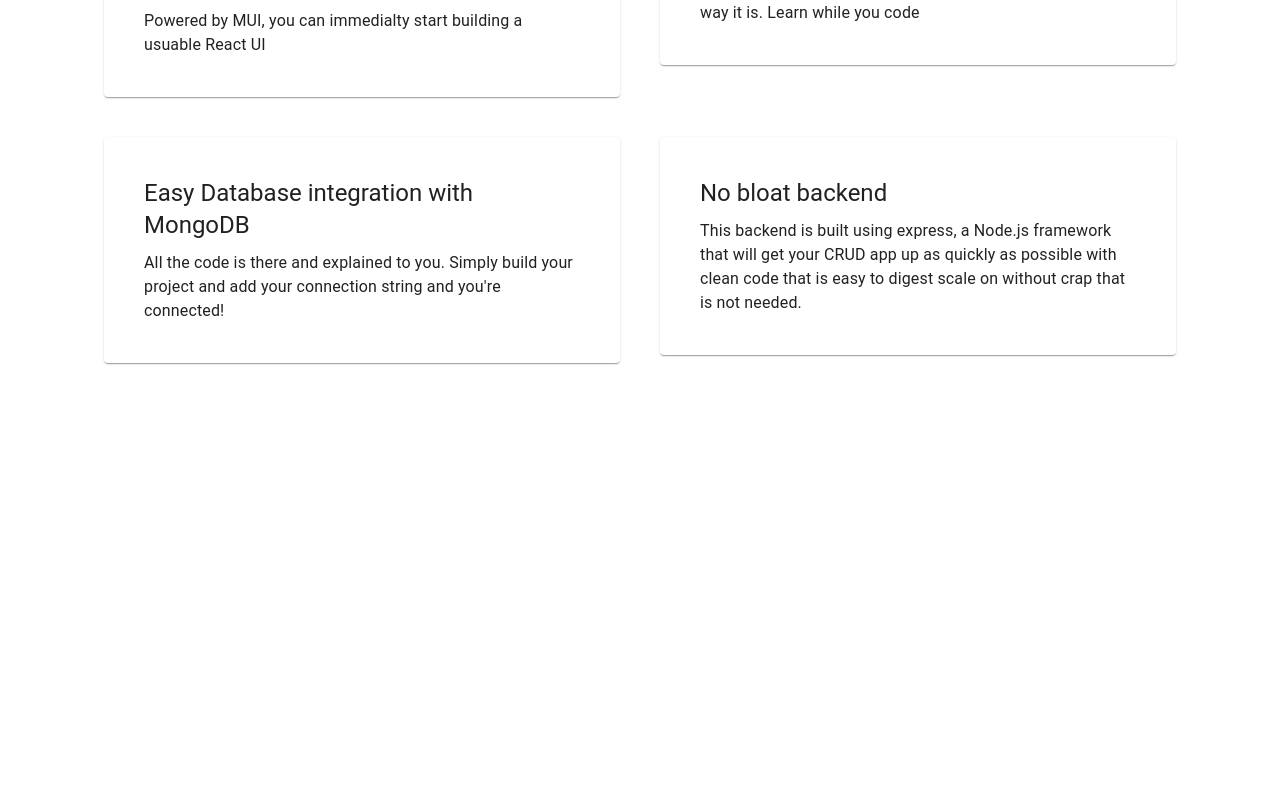
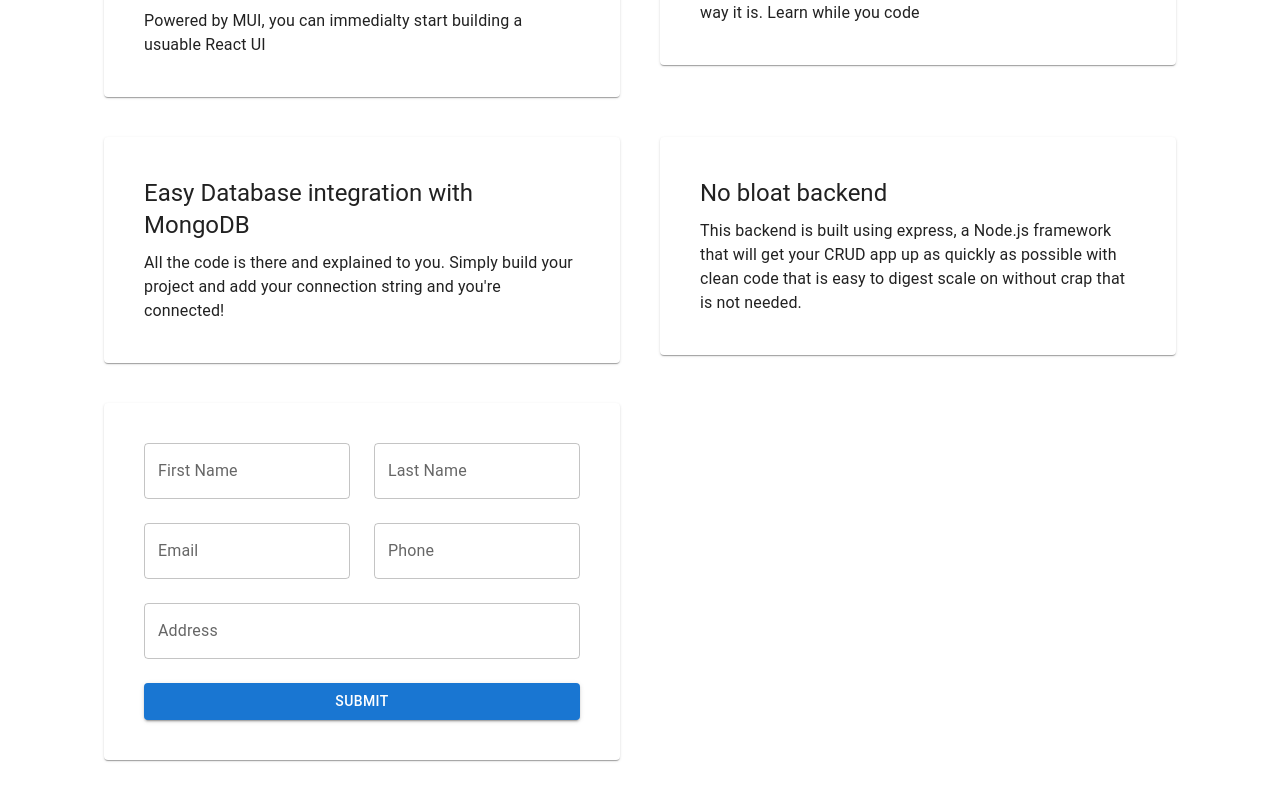
Before and after one commit to DigytUX/react-mui-mongodb-template, a React (Create React App) app in the folder client/: page / in a window 1280 px wide. Shown: the part 767-1567 px from the top of the page. Before the commit the page ends 1170 px from the top, so only its background shows below. Built offline with nearby package versions, Linux system fonts and the light colour scheme.

Commit message:
Created form

```diff
--- a/client/src/App.js
+++ b/client/src/App.js
@@ -5,6 +5,7 @@ import {
   Typography,
   Grid
 } from '@mui/material';
+import {Form} from './components/Form'
 
 function App() {
   const styles = {
@@ -117,6 +118,13 @@ function App() {
               </Box>
             </Paper>
           </Grid>
+          <Grid item xs={6}>
+            <Paper>
+              <Box sx={styles.FlexBox}>
+               <Form />
+              </Box>
+            </Paper>
+          </Grid>
         </Grid>
       </Box>
     </Container>
--- /dev/null
+++ b/client/src/components/Form.js
@@ -0,0 +1,103 @@
+import React, {useState} from 'react'
+import {
+    Box,
+    TextField,
+    Button,
+    Typography,
+    Grid
+} from '@mui/material'
+
+export const Form = () =>   {
+    const [firstname, setFirstname] = useState()
+    const [lastname, setLastname] = useState()
+    const [email, setEmail] = useState()
+    const [phone, setPhone] = useState()
+    const [address, setAddress] = useState()
+
+    const styles = {
+        Field: {
+            width:'100%'
+        },
+        Button: {
+            width:'100%'
+        }
+    }
+
+    const handleFirstname = (e) => {
+        const newValue =  e.target.value
+        setFirstname(newValue)
+    }
+    const handleLastname = (e) => {
+        const newValue =  e.target.value
+        setLastname(newValue)
+    }
+    const handleEmail = (e) => {
+        const newValue =  e.target.value
+        setEmail(newValue)
+    }
+    const handlePhone = (e) => {
+        const newValue =  e.target.value
+        setPhone(newValue)
+    }
+    const handleAddress = (e) => {
+        const newValue =  e.target.value
+        setAddress(newValue)
+    }
+
+    const handleSubmit = () => {
+        const query = {
+            firstname:firstname,
+            lastname:lastname,
+            email:email,
+            phone:phone,
+            address:address
+        }
+
+        console.log(query)
+    }
+
+    return (
+        <Box>
+            <Grid container spacing={3}>
+                <Grid item xs={6}>
+                    <TextField
+                        sx={styles.Field}
+                        label="First Name"
+                        onChange={(e) => handleFirstname(e)}
+                    />
+                </Grid>
+                <Grid item xs={6}>
+                    <TextField
+                        sx={styles.Field}
+                        label="Last Name"
+                        onChange={e => handleLastname(e)}
+                    />
+                </Grid>
+                <Grid item xs={6}>
+                    <TextField
+                        sx={styles.Field}
+                        label="Email"
+                        onChange={e => handleEmail(e)}
+                    />
+                </Grid>
+                <Grid item xs={6}>
+                    <TextField
+                        sx={styles.Field}
+                        label="Phone"
+                        onChange={e => handlePhone(e)}
+                    />
+                </Grid>
+                <Grid item xs={12}>
+                    <TextField
+                        sx={styles.Field}
+                        label="Address"
+                        onChange={e => handleAddress(e)}
+                    />
+                </Grid>
+                <Grid item xs={12}>
+                    <Button onClick={handleSubmit} sx={styles.Button} variant="contained">Submit</Button>
+                </Grid>
+            </Grid>
+        </Box>
+    )
+}
```
